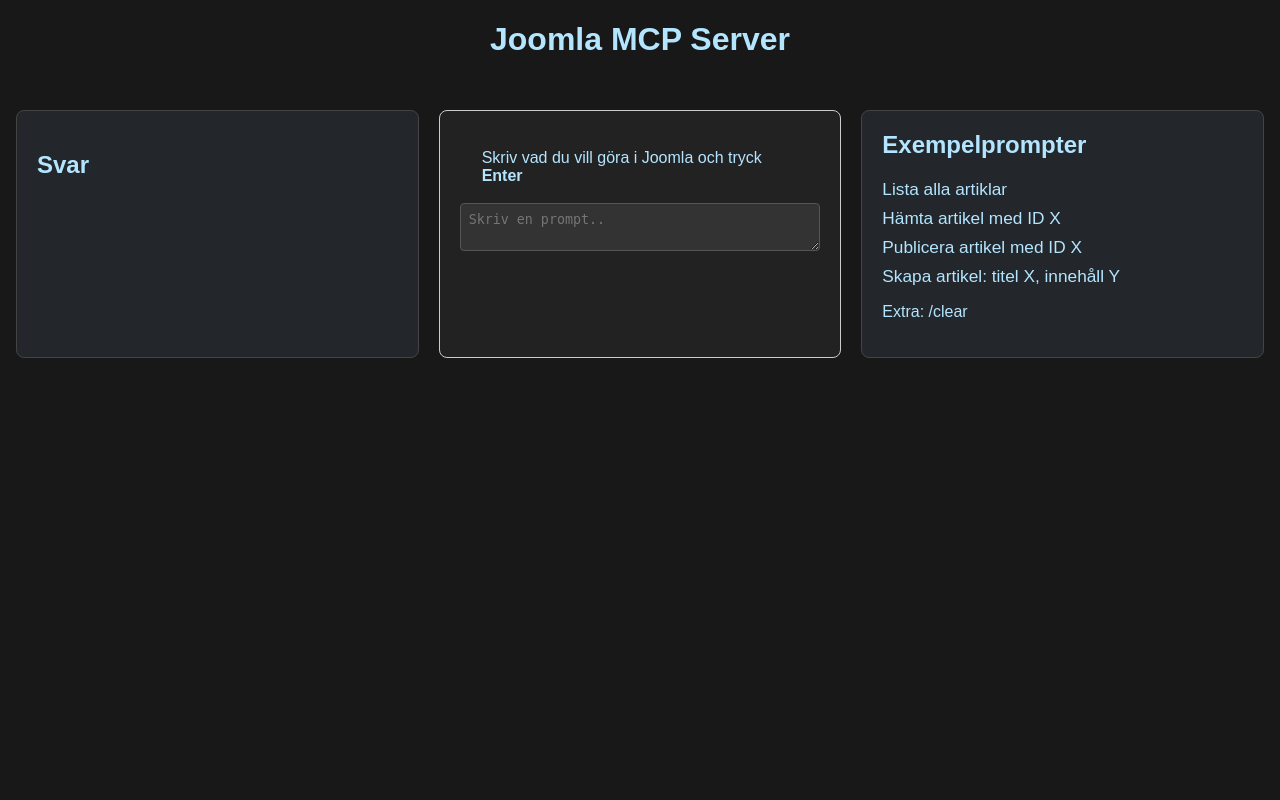
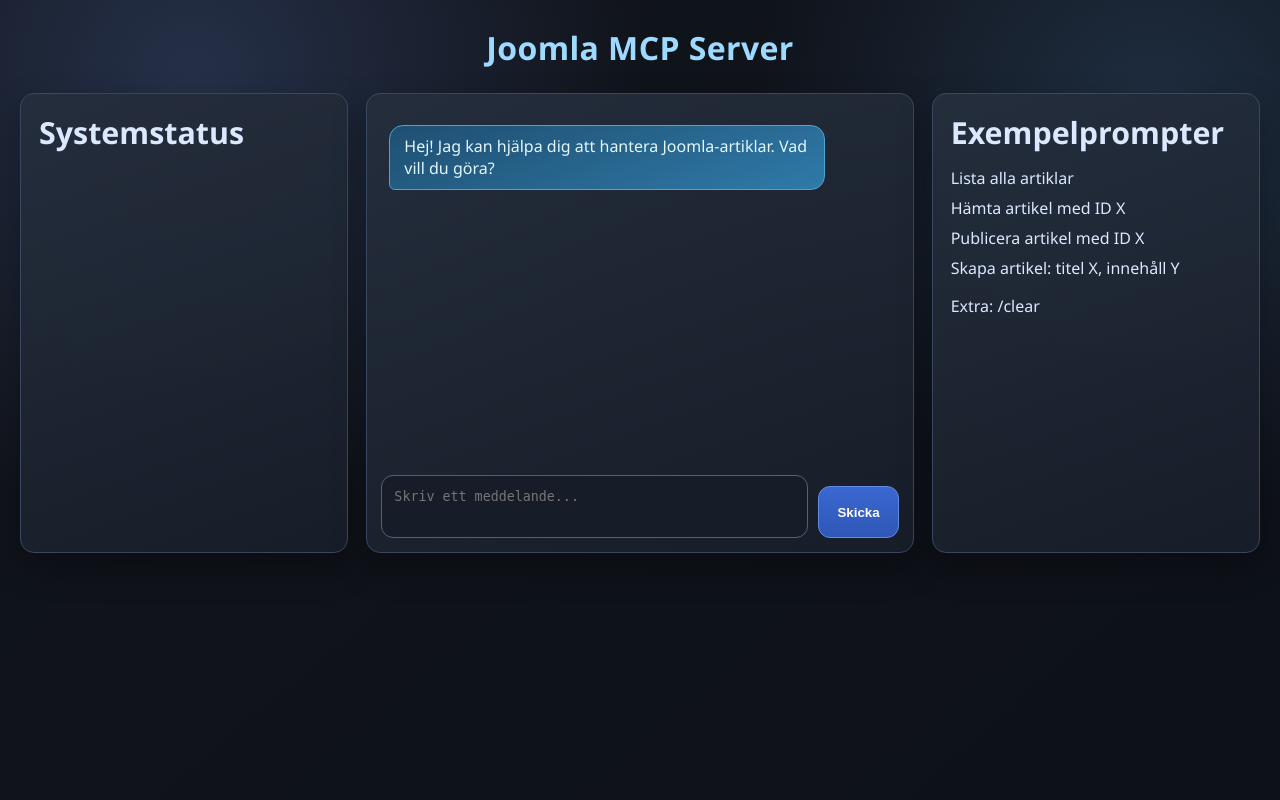
Before and after one commit to kimpabooy/Joomla_MCP_Server, a FastAPI app: page / in a window 1280 px wide. Run offline with FastAPI, Linux system fonts and the light colour scheme; parts of the project's set-up code (start-up, migrations or seed data) failed here and were passed over.

Commit message:
Enhance chat UI with improved styling, user prompts, and message handling

```diff
--- a/static/chat.js
+++ b/static/chat.js
@@ -1,24 +1,38 @@
 const textarea = document.getElementById('endpointInput');
 const chatlog = document.getElementById('chatlog');
 const responseBox = document.getElementById('endpoint-response');
+const WELCOME_MESSAGE = 'Hej! Jag kan hjälpa dig att hantera Joomla-artiklar. Vad vill du göra?';
+
+function scrollChatToBottom() {
+    chatlog.scrollTop = chatlog.scrollHeight;
+}
 
 function addUserMessage(text) {
     const userMsg = document.createElement('div');
     userMsg.className = 'chat-msg user';
     userMsg.textContent = text;
     chatlog.appendChild(userMsg);
+    scrollChatToBottom();
 }
 
-function addBotMessage(text) {
+function addBotMessage(text, options = {}) {
     const botMsg = document.createElement('div');
     botMsg.className = 'chat-msg bot';
+
+    if (options.pending) {
+        botMsg.classList.add('pending');
+    }
+
     botMsg.textContent = text;
     chatlog.appendChild(botMsg);
+    scrollChatToBottom();
+    return botMsg;
 }
 
 async function sendToLLM(message, shownMessage = message, extraPayload = {}) {
     addUserMessage(shownMessage);
-    responseBox.innerHTML = '<span style="color:#b3e5ff;">Tänker...</span>';
+    responseBox.innerHTML = '<span class="status-thinking">AI bearbetar begäran...</span>';
+    const pendingBotMsg = addBotMessage('AI tänker...', { pending: true });
 
     try {
         const resp = await fetch('/chat', {
@@ -30,6 +44,7 @@
         const data = await resp.json();
 
         if (data.requires_confirmation) {
+            pendingBotMsg.remove();
             addBotMessage(data.response || 'Åtgärden kräver bekräftelse.');
             responseBox.innerHTML = '';
 
@@ -50,17 +65,19 @@
         }
 
         if (data.response) {
+            pendingBotMsg.remove();
             addBotMessage(data.response);
             responseBox.innerHTML = '';
         } else {
+            pendingBotMsg.remove();
             responseBox.innerHTML = '<pre>' + JSON.stringify(data, null, 2) + '</pre>';
+            addBotMessage('Fick ett svar utan text. Se systemstatus till vänster för detaljer.');
         }
     } catch (err) {
+        pendingBotMsg.remove();
         addBotMessage('Fel vid kommunikation med AI. Prova igen.');
         responseBox.innerHTML = '';
     }
-
-    chatlog.scrollTop = chatlog.scrollHeight;
 }
 
 textarea.addEventListener('keydown', function (e) {
@@ -76,10 +93,11 @@
     if (!prompt) return;
 
     if (prompt === '/clear' || prompt === 'clear') {
-        chatlog.innerHTML = '<div class="chat-msg bot">Skriv vad du vill göra i Joomla och tryck <b>Enter</b></div>';
+        chatlog.innerHTML = `<div class="chat-msg bot">${WELCOME_MESSAGE}</div>`;
         responseBox.innerHTML = '';
         textarea.value = '';
         textarea.focus();
+        scrollChatToBottom();
         return;
     }
 
--- a/static/style.css
+++ b/static/style.css
@@ -1,182 +1,259 @@
-/* Global */
+:root {
+    --bg: #11141b;
+    --bg-glow: #1a2230;
+    --card: #1e2531;
+    --card-soft: #252e3d;
+    --text: #dce8ff;
+    --muted: #98a9c5;
+    --border: #3a4760;
+    --user-bubble: #3a67d1;
+    --user-bubble-strong: #2f57b7;
+    --ai-bubble-start: #1f4f72;
+    --ai-bubble-end: #2f7aa8;
+    --ai-accent: #86d6ff;
+    --danger: #c0392b;
+}
+
+* {
+    box-sizing: border-box;
+}
+
 body {
-    background: #181818;
-    color: #b3e5ff;
-    font-family: sans-serif;
     margin: 0;
-    padding: 0 16px;
+    min-height: 100vh;
+    color: var(--text);
+    font-family: "Segoe UI", "Trebuchet MS", sans-serif;
+    background:
+        radial-gradient(circle at 15% 10%, #253048 0%, transparent 35%),
+        radial-gradient(circle at 90% 15%, #1f2e41 0%, transparent 30%),
+        linear-gradient(140deg, var(--bg) 0%, #0d1118 100%);
+    padding: 20px;
+}
+
+main {
+    max-width: 1320px;
+    margin: 0 auto;
 }
 
 h1 {
     text-align: center;
+    margin: 6px 0 24px;
+    color: #9ed9ff;
+    letter-spacing: 0.4px;
 }
 
-/* Layout */
 #main-flex {
     display: grid;
-    grid-template-columns: 1fr 1fr 1fr;
-    gap: 20px;
-    max-width: 1400px;
-    margin: 0 auto;
+    grid-template-columns: 0.9fr 1.5fr 0.9fr;
+    gap: 18px;
+    align-items: start;
 }
 
-/* Response box */
-#response-box {
-    margin: 30px 0;
-    padding: 20px;
-    border: 1px solid #444;
-    border-radius: 8px;
-    background: #23272b;
-    color: #b3e5ff;
-    min-height: 200px;
+#response-box,
+#chatbox,
+#endpoints-box {
+    margin: 0;
+    border: 1px solid var(--border);
+    border-radius: 14px;
+    background: linear-gradient(160deg, rgba(37, 46, 61, 0.95), rgba(23, 30, 41, 0.95));
+    box-shadow: 0 14px 34px rgba(0, 0, 0, 0.28);
+}
+
+#response-box,
+#endpoints-box {
+    padding: 18px;
+    min-height: 460px;
+}
+
+#response-box h2,
+#endpoints-box h2 {
+    margin-top: 0;
+    margin-bottom: 14px;
+    font-size: 1.9rem;
 }
 
 #endpoint-response {
     white-space: pre-wrap;
-    word-break: break-all;
+    word-break: break-word;
+    color: var(--muted);
+    line-height: 1.45;
 }
 
-/* Chatbox */
+.status-thinking {
+    color: var(--ai-accent);
+}
+
 #chatbox {
-    margin: 30px 0;
-    padding: 20px;
-    border: 1px solid #ccc;
-    border-radius: 8px;
-    background: #222;
-    color: #eee;
+    padding: 14px;
+    min-height: 460px;
+    display: flex;
+    flex-direction: column;
 }
 
 #chatlog {
-    min-height: 40px;
-    margin: 10px;
+    flex: 1;
+    min-height: 280px;
+    max-height: 62vh;
+    overflow-y: auto;
+    padding: 8px 8px 10px;
+    scrollbar-width: thin;
+    scrollbar-color: #4e617f transparent;
+}
+
+#chatlog::-webkit-scrollbar {
+    width: 10px;
+}
+
+#chatlog::-webkit-scrollbar-thumb {
+    background: #4e617f;
+    border-radius: 999px;
+}
+
+#chatForm {
+    margin-top: 12px;
+}
+
+.input-wrap {
+    display: grid;
+    grid-template-columns: 1fr auto;
+    gap: 10px;
+    align-items: end;
 }
 
 #endpointInput {
-    width: 95%;
-    padding: 8px;
-    border: 1px solid #555;
-    border-radius: 4px;
-    background: #333;
-    color: #eee;
-    resize: vertical;
+    width: 100%;
+    border: 1px solid #50617f;
+    border-radius: 12px;
+    background: #161d29;
+    color: var(--text);
+    padding: 12px;
+    resize: none;
+    min-height: 52px;
+    max-height: 150px;
+    line-height: 1.4;
 }
 
-/* Chat messages */
+#endpointInput:focus {
+    outline: none;
+    border-color: #78b9ff;
+    box-shadow: 0 0 0 3px rgba(120, 185, 255, 0.2);
+}
+
+#sendBtn {
+    border: 1px solid #5f8ce3;
+    background: linear-gradient(180deg, var(--user-bubble), var(--user-bubble-strong));
+    color: #fff;
+    border-radius: 12px;
+    height: 52px;
+    padding: 0 18px;
+    font-weight: 700;
+    cursor: pointer;
+}
+
+#sendBtn:hover {
+    filter: brightness(1.08);
+}
+
+#sendBtn:active {
+    transform: translateY(1px);
+}
+
 .chat-msg {
-    margin: 8px 0;
-    padding: 8px 12px;
-    border-radius: 6px;
-    max-width: 95%;
+    margin: 9px 0;
+    padding: 10px 14px;
+    border-radius: 14px;
+    max-width: 87%;
     word-break: break-word;
+    line-height: 1.35;
+    animation: message-in 160ms ease-out;
+}
+
+@keyframes message-in {
+    from {
+        opacity: 0;
+        transform: translateY(6px);
+    }
+
+    to {
+        opacity: 1;
+        transform: translateY(0);
+    }
 }
 
 .chat-msg.user {
-    background: #2660a5;
+    margin-left: auto;
+    background: linear-gradient(180deg, var(--user-bubble), var(--user-bubble-strong));
+    border: 1px solid #5c88e6;
     color: #fff;
-    text-align: right;
-    margin-left: 30px;
+    border-bottom-right-radius: 6px;
 }
 
 .chat-msg.bot {
-    background: #222;
-    color: #b3e5ff;
-    text-align: left;
-    margin-right: 30px;
+    margin-right: auto;
+    background: linear-gradient(160deg, var(--ai-bubble-start), var(--ai-bubble-end));
+    border: 1px solid #4ca4d4;
+    color: #e4f6ff;
+    border-bottom-left-radius: 6px;
+}
+
+.chat-msg.bot.pending {
+    color: #d4f0ff;
+    border-style: dashed;
+    opacity: 0.88;
 }
 
 .chat-msg pre {
-    background: none;
+    margin: 0;
     color: inherit;
-    margin: 0;
-    padding: 0;
-    font-size: 0.95em;
-}
-
-/* Endpoints box */
-#endpoints-box {
-    margin: 30px 0;
-    padding: 20px;
-    border: 1px solid #444;
-    border-radius: 8px;
-    background: #23272b;
-    color: #b3e5ff;
-}
-
-#endpoints-box h2 {
-    margin-top: 0;
+    white-space: pre-wrap;
 }
 
 #endpoints-list {
     list-style: none;
     padding-left: 0;
+    margin: 0;
 }
 
 #endpoints-list li {
     margin-bottom: 8px;
-    font-size: 1.08em;
+    font-size: 1rem;
 }
 
-/* Tablet: 2 kolumner, endpoints under */
-@media (max-width: 1024px) {
-    #main-flex {
-        grid-template-columns: 1fr 1fr;
-    }
-
-    #endpoints-box {
-        grid-column: 1 / -1;
-    }
-}
-
-/* Mobil: 1 kolumn, allt staplas */
-@media (max-width: 640px) {
-    #main-flex {
-        grid-template-columns: 1fr;
-    }
-
-    #endpoints-box {
-        grid-column: auto;
-    }
-}
-
-/* Modal dialog */
 .modal-dialog {
-    background: #23272b;
-    border: 1px solid #555;
-    border-radius: 10px;
-    padding: 28px 32px;
+    background: #222d3d;
+    border: 1px solid #5b7198;
+    border-radius: 12px;
+    padding: 26px 28px;
     min-width: 340px;
-    max-width: 500px;
-    width: 90%;
-    color: #b3e5ff;
+    max-width: 520px;
+    width: 92%;
+    color: var(--text);
 }
 
 .modal-dialog::backdrop {
-    background: rgba(0, 0, 0, 0.7);
+    background: rgba(8, 12, 19, 0.78);
 }
 
 .modal-dialog h3 {
-    margin-top: 0;
-    margin-bottom: 16px;
+    margin: 0 0 14px;
 }
 
 .modal-dialog label {
     display: block;
-    margin-bottom: 4px;
-    margin-top: 12px;
-    font-weight: bold;
+    margin: 12px 0 4px;
+    font-weight: 700;
 }
 
 .modal-dialog input[type="text"],
 .modal-dialog input[type="number"],
 .modal-dialog textarea {
     width: 100%;
-    padding: 8px;
-    border: 1px solid #555;
-    border-radius: 4px;
-    background: #333;
-    color: #eee;
-    font-size: 1em;
-    box-sizing: border-box;
+    padding: 10px;
+    border: 1px solid #5f7191;
+    border-radius: 8px;
+    background: #182131;
+    color: var(--text);
+    font-size: 0.98rem;
     resize: vertical;
 }
 
--- a/templates/index.html
+++ b/templates/index.html
@@ -4,7 +4,7 @@
 <head>
     <meta charset="UTF-8">
     <meta name="viewport" content="width=device-width, initial-scale=1.0">
-    <title>MCP Server</title>
+    <title>Joomla MCP Server</title>
     <link rel="stylesheet" href="/static/style.css?v={{ cache_bust }}">
 </head>
 
@@ -14,16 +14,20 @@
 
         <div id="main-flex">
             <section id="response-box">
-                <h2>Svar</h2>
+                <h2>Systemstatus</h2>
                 <div id="endpoint-response"></div>
             </section>
 
             <section id="chatbox">
                 <div id="chatlog">
-                    <div class="chat-msg bot">Skriv vad du vill göra i Joomla och tryck <b>Enter</b></div>
+                    <div class="chat-msg bot">Hej! Jag kan hjälpa dig att hantera Joomla-artiklar. Vad vill du göra?
+                    </div>
                 </div>
                 <form id="chatForm" autocomplete="off">
-                    <textarea id="endpointInput" placeholder="Skriv en prompt.." rows="2" required></textarea>
+                    <div class="input-wrap">
+                        <textarea id="endpointInput" placeholder="Skriv ett meddelande..." rows="2" required></textarea>
+                        <button id="sendBtn" type="submit" aria-label="Skicka">Skicka</button>
+                    </div>
                 </form>
             </section>
 
```
Also changed, not shown: other parts of static/style.css (+56 -21 lines).
